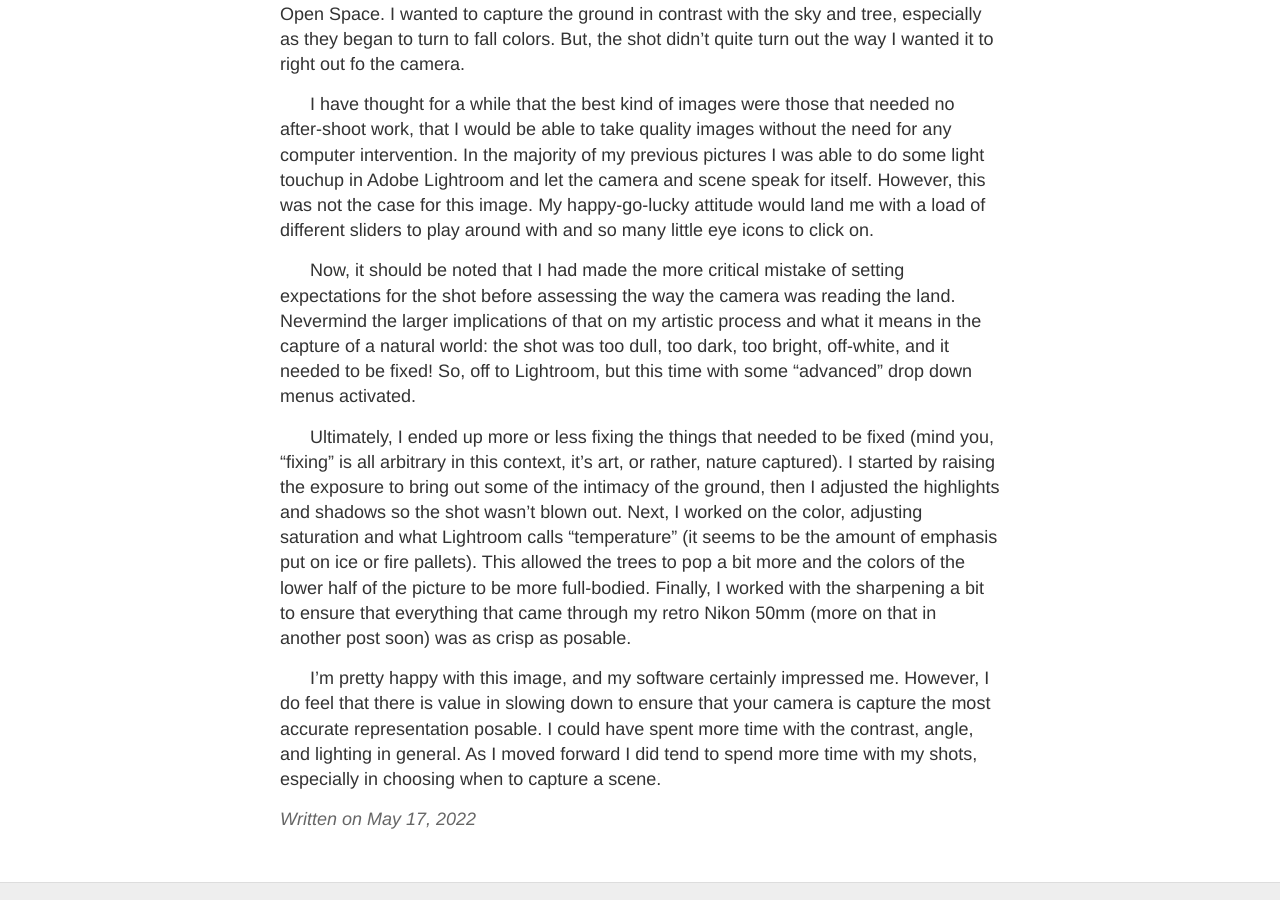
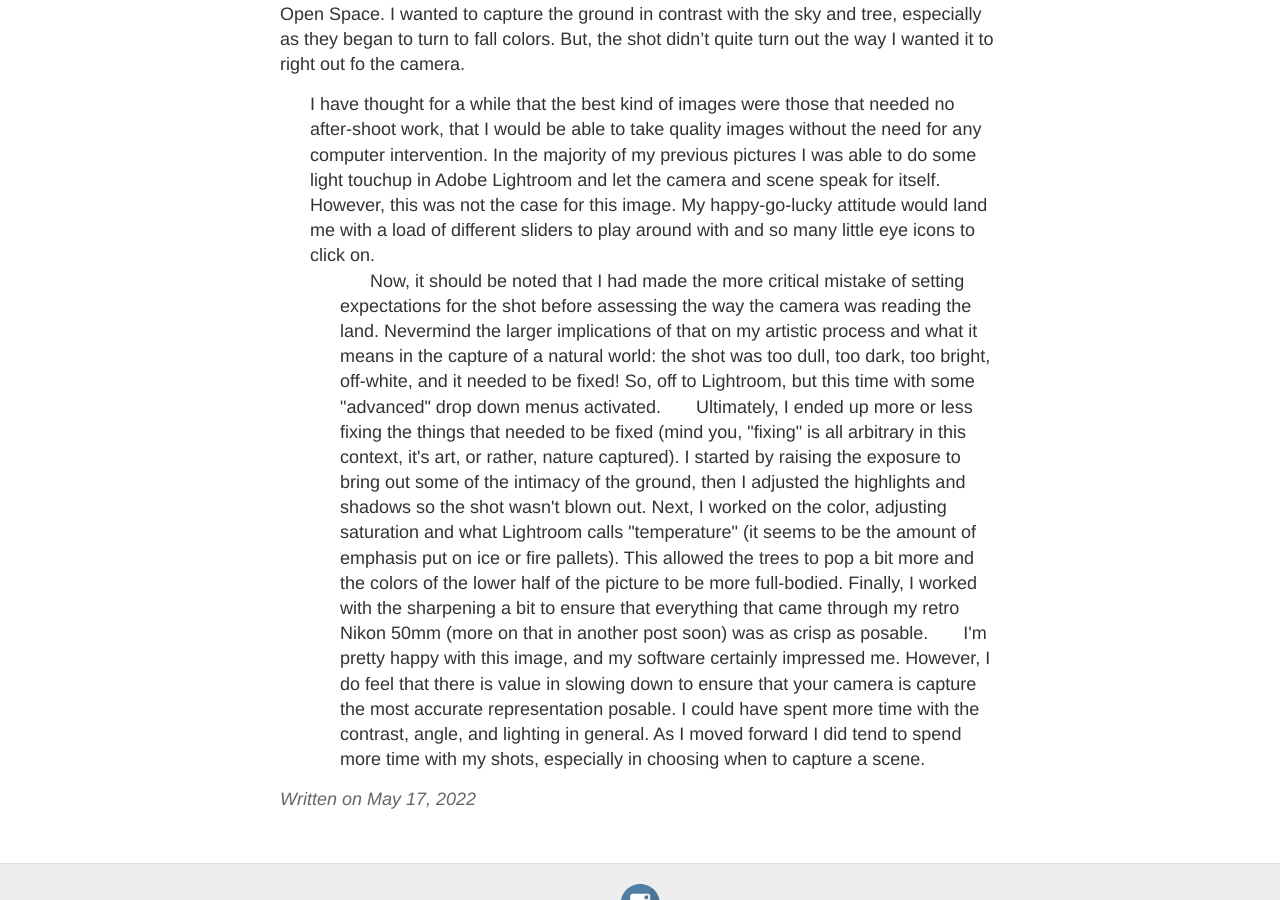
Before and after one commit to BenBockPhotography/benbockphotography.github.io, a Jekyll site: the page built from _posts/2022-5-17-RioGrandePath.md, in a window 1280 px wide and 900 px high, scrolled down 749 px. Built offline with Jekyll 4.4.1, drawn with Linux system fonts in a browser that asks for light colours.

Commit message:
Different indents?

```diff
--- a/_posts/2022-5-17-RioGrandePath.md
+++ b/_posts/2022-5-17-RioGrandePath.md
@@ -7,8 +7,9 @@
 &nbsp;&nbsp;&nbsp;&nbsp;&nbsp;&nbsp;I looked like an absolute goober while taking this picture, but I am pretty happy with what popped out. The lighting was fun to play with on this one, while still being a pain in the backside due to the shadows on the right. Overall, I enjoyed taking this photo as it was a nice time to play with focus and bring out some more dynamic elements of this scene. In this post, I'll talk about what I did in my photo editor and what I would have done better in the field.
 
 &nbsp;&nbsp;&nbsp;&nbsp;&nbsp;&nbsp;This photo was taken in the same session as the Reeds image, so my goal was the same: have a good time in nature while not doing school. I found this path at the start to what seems to be a longer horse trail to the East of the Rio Grande, just off the Alameda Open Space. I wanted to capture the ground in contrast with the sky and tree, especially as they began to turn to fall colors. But, the shot didn't quite turn out the way I wanted it to right out fo the camera.
-
-&nbsp;&nbsp;&nbsp;&nbsp;&nbsp;&nbsp;I have thought for a while that the best kind of images were those that needed no after-shoot work, that I would be able to take quality images without the need for any computer intervention. In the majority of my previous pictures I was able to do some light touchup in Adobe Lightroom and let the camera and scene speak for itself. However, this was not the case for this image. My happy-go-lucky attitude would land me with a load of different sliders to play around with and so many little eye icons to click on.
+<ul>
+I have thought for a while that the best kind of images were those that needed no after-shoot work, that I would be able to take quality images without the need for any computer intervention. In the majority of my previous pictures I was able to do some light touchup in Adobe Lightroom and let the camera and scene speak for itself. However, this was not the case for this image. My happy-go-lucky attitude would land me with a load of different sliders to play around with and so many little eye icons to click on.
+<ul>
 
 &nbsp;&nbsp;&nbsp;&nbsp;&nbsp;&nbsp;Now, it should be noted that I had made the more critical mistake of setting expectations for the shot before assessing the way the camera was reading the land. Nevermind the larger implications of that on my artistic process and what it means in the capture of a natural world: the shot was too dull, too dark, too bright, off-white, and it needed to be fixed! So, off to Lightroom, but this time with some "advanced" drop down menus activated.
 
```
